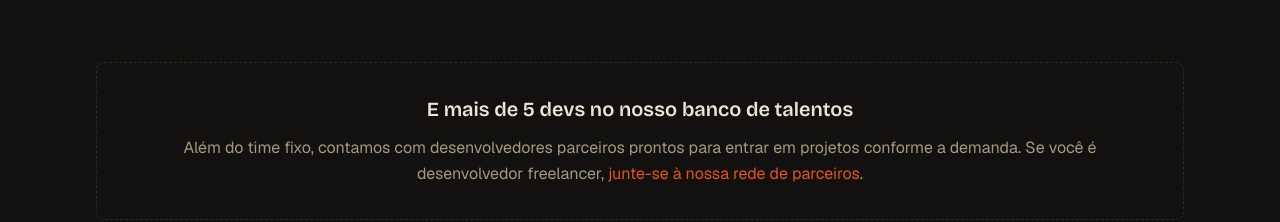
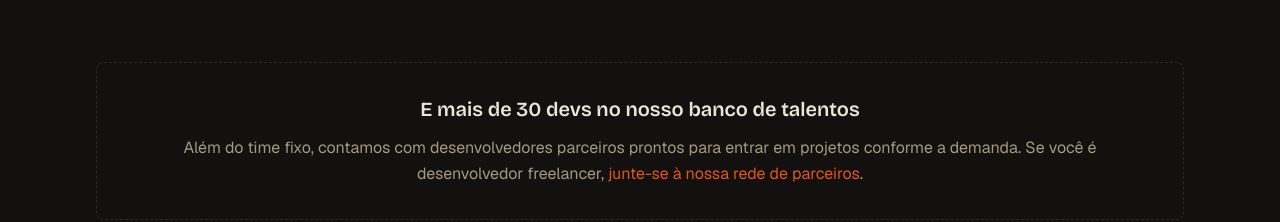
Before and after one commit to Luc2000/oca-portfolio, a Next.js app: page /sobre in a window 1280 px wide. Shown: the part 2771-2993 px from the top of the page. Built offline with nearby package versions, Linux system fonts and the light colour scheme.

Commit message:
copy: 30 devs no banco de talentos

```diff
--- a/app/sobre/page.tsx
+++ b/app/sobre/page.tsx
@@ -205,7 +205,7 @@ export default function AboutPage() {
           <Reveal className="mt-16" delay={0.1}>
             <div className="rounded-lg border border-dashed border-fresta p-8 text-center">
               <p className="font-display text-xl font-semibold text-areia">
-                E mais de 5 devs no nosso banco de talentos
+                E mais de 30 devs no nosso banco de talentos
               </p>
               <p className="mt-3 leading-relaxed text-palha">
                 Além do time fixo, contamos com desenvolvedores parceiros
```
